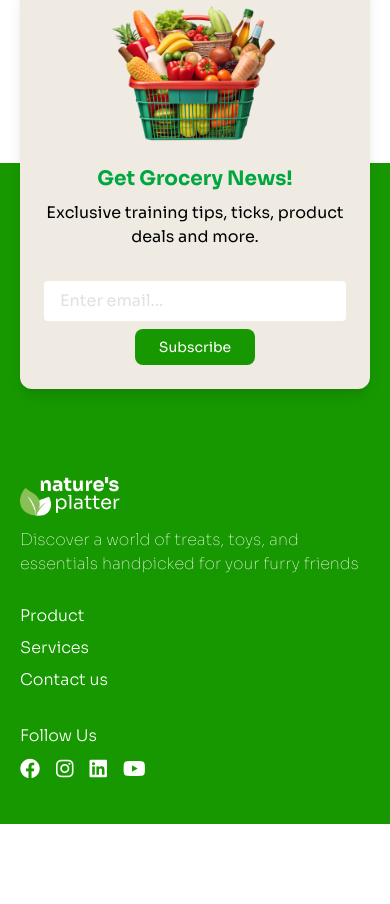
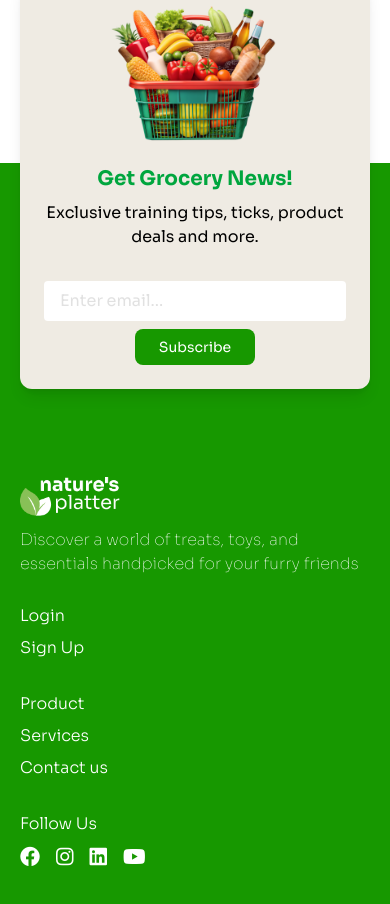
Before and after one commit to devsakibx/phero-b11-a03, a plain HTML site: page index.html in a window 390 px wide. Shown: the part 4619-5523 px from the top of the page. Before the commit the page ends 5443 px from the top, so only its background shows below. Drawn offline with nearby package versions, Linux system fonts and the light colour scheme.

Commit message:
Final commit. No more changes. I swear... 🙃

```diff
--- a/index.html
+++ b/index.html
@@ -6,6 +6,7 @@
   <meta name="viewport" content="width=device-width, initial-scale=1.0">
   <title>Nature's Platter</title>
   <link rel="stylesheet" href="./style.css">
+  <link rel="shortcut icon" href="./c2-assets/5194802.png" type="image/x-icon">
 
   <script src="https://unpkg.com/@tailwindcss/browser@4"></script>
 
@@ -21,25 +22,21 @@
         color: #0075ab;
       }
 
-      /* Green */
       25% {
         transform: translateY(-5px);
         color: #e11d4772;
       }
 
-      /* Red */
       50% {
         transform: translateY(5px);
         color: #000000;
       }
 
-      /* Teal */
       75% {
         transform: translateY(-5px);
         color: #f59e0b;
       }
 
-      /* Yellow */
     }
 
     .animate-bounce-color {
@@ -92,9 +89,6 @@
         </nav>
       </section>
 
-
-
-
       <!-- Banner Section -->
 
       <section id="banner" class="relative">
@@ -119,7 +113,6 @@
 
 
     </div>
-
 
     <!-- Services -->
 
@@ -772,7 +765,15 @@
               furry friends</p>
           </div>
           <div
+            class="flex flex-col space-y-2 md:space-y-0 md:flex-col md:gap-6 font-light md:hidden md:space-x-10 mt-5 md:mt-0 mb-3">
+
+            <a href="https://devsakibx.github.io/natures-platter-login" class="text-white hover:underline">Login</a>
+            <a href="https://devsakibx.github.io/natures-platter-registration/" class="text-white hover:underline">Sign
+              Up</a>
+          </div>
+          <div
             class="flex flex-col space-y-2 md:space-y-0 md:flex-col md:gap-6 font-light md:space-x-10 mt-5 md:mt-0 mb-3">
+
             <a href="#" class="text-white hover:underline">Product</a>
             <a href="#" class="text-white hover:underline">Services</a>
             <a href="#" class="text-white hover:underline">Contact us</a>
@@ -790,7 +791,6 @@
       </div>
     </div>
 
-
   </main>
 </body>
 
```
Also changed, not shown: package.json (deleted, +0 -10 lines), tailwind.config.js (deleted, +0 -7 lines), c2-assets/5194802.png (added), 1 other file.
